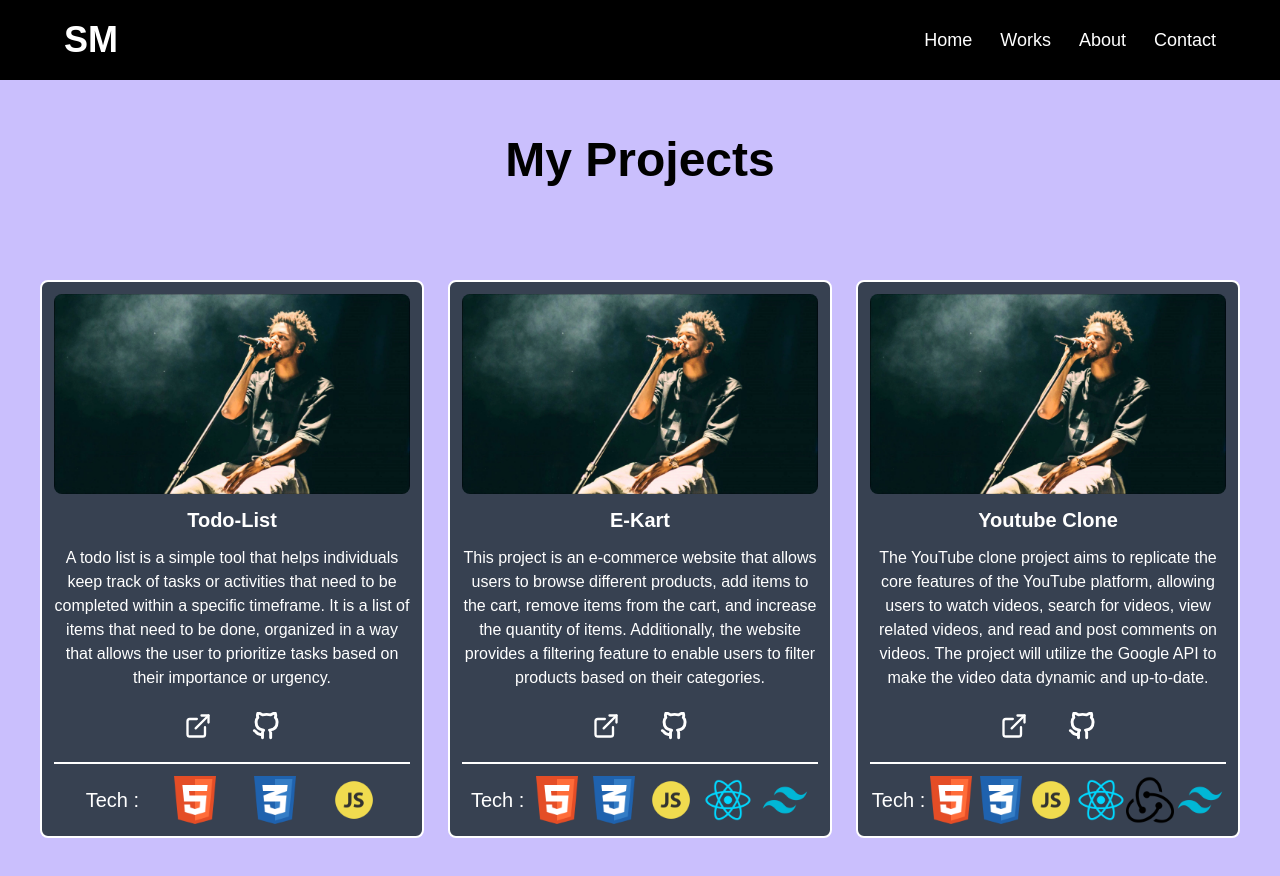
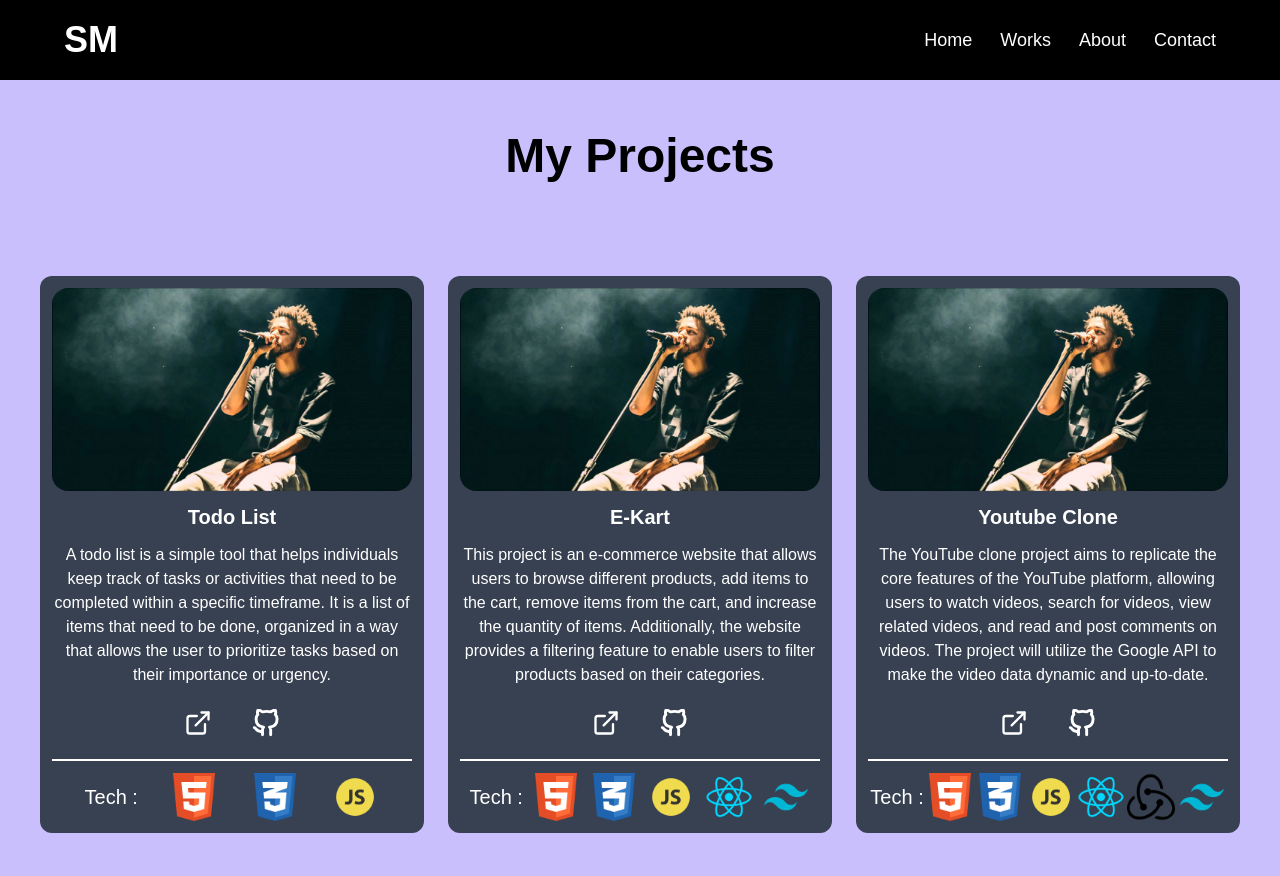
Before and after one commit to sushant-menon/portfolio-website-react, a React (Vite) app: page /project in a window 1280 px wide. Shown: the top 876 px of the page. Built offline with nearby package versions, Linux system fonts and the light colour scheme.

Commit message:
modified project card

```diff
--- a/src/components/ProjectCard.jsx
+++ b/src/components/ProjectCard.jsx
@@ -5,9 +5,9 @@ import { initFlowbite } from "flowbite";
 const ProjectCard = ({ prod }) => {
   const { Name, Description, Image, link, Github, Tech } = prod;
   return (
-    <div className=" bg-gray-700 border-2 border-white rounded-lg w-96 px-3 py-3 mt-10 md:mt-24 text-white">
+    <div className=" bg-gray-700 rounded-xl w-96 px-3 py-3 mt-10 md:mt-24 text-white">
       <div className="flex flex-col items-center w-full space-y-3">
-        <img className="rounded-lg" src={Image} alt={Name} />
+        <img className="rounded-2xl" src={Image} alt={Name} />
         <h3 className="text-xl font-extrabold">{prod.Name}</h3>
         <p className="text-center">{Description}</p>
         <span className="flex">
--- a/src/components/Projects.jsx
+++ b/src/components/Projects.jsx
@@ -10,7 +10,7 @@ const Projects = () => {
     <>
       <div className="bg-purple-300 h-full py-8 px-4">
         <div className="h-screen overflow-y-auto">
-          <div className=" container px-3 py-6 h-full md:h-screen w-full mx-auto">
+          <div className=" container px-3 py-5 h-full md:h-screen w-full mx-auto">
             <h1 className="text-5xl font-bold text-center">My Projects</h1>
             <div className="flex relative flex-col md:justify-around justify-between items-center flex-wrap md:flex-row md:items-stretch">
               {/* Cards goes here */}
--- a/src/context/ProjectContext.jsx
+++ b/src/context/ProjectContext.jsx
@@ -7,7 +7,7 @@ export const ProjectProvider = props => {
   const [project, setProject] = useState([
     {
       id: 1,
-      Name: "Todo-List",
+      Name: "Todo List",
       Description:
         "A todo list is a simple tool that helps individuals keep track of tasks or activities that need to be completed within a specific timeframe. It is a list of items that need to be done, organized in a way that allows the user to prioritize tasks based on their importance or urgency.",
       Image: "src/assets/cole.jpg",
@@ -56,7 +56,7 @@ export const ProjectProvider = props => {
       Github: "",
     },
     {
-      id: 3,
+      id: 4,
       Name: "Portfolio Website",
       Description:
         "This portfolio website was built by a frontend developer using React, HTML, and Tailwind CSS. The website features a clean and modern design with project cards displayed using the Context API. It showcases the developer's skills and projects in a clear and concise manner, providing an excellent overview of their abilities and experience.",
```
